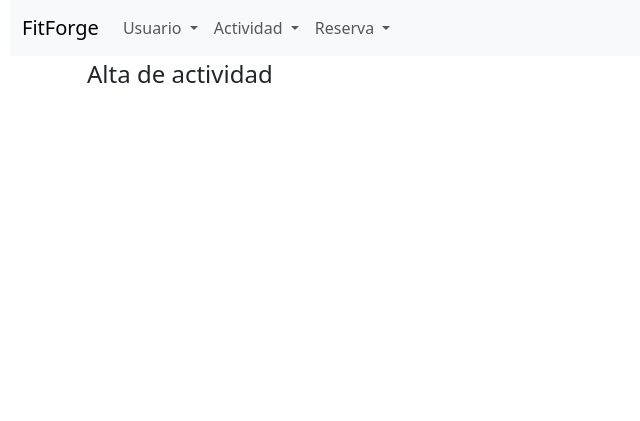
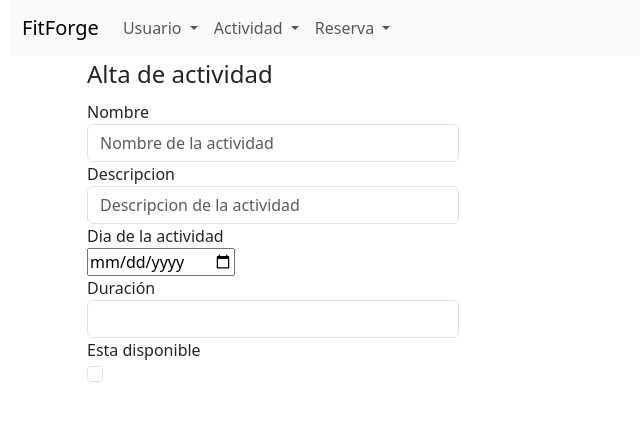
Before and after one commit to FranBonilla88/Proyect_OPT, a PHP site: page /alta_actividad.php in a window 1280 px wide. Shown: the top 421 px of the page, without its empty margins (0-640 px from the left). Run offline with PHP 8.4, Linux system fonts and the light colour scheme.

Commit message:
Continuando proceso de alta

```diff
--- a/alta_actividad.php
+++ b/alta_actividad.php
@@ -3,9 +3,39 @@ include_once("cabecera.html");
 ?>
 <div class="container" id="alta">
     <div class="row">
-        <form class="form-horizontal" action="proceso_alta_componente.php" name="frmAltaActividad" id="frmAltaActividad" method="post">
+        <form class="form-horizontal" action="proceso_alta_actividad.php" name="frmAltaActividad" id="frmAltaActividad" method="post">
             <fieldset>
                 <legend>Alta de actividad</legend>
+                <div>
+                    <label class="col-sm-4" for="txtNombre">Nombre</label>
+                    <div class="col-sm-4">
+                        <input id="txtNombre" name="txtNombre" placeholder="Nombre de la actividad" class="form-control" maxlength="50" type="text">
+                    </div>
+                </div>
+                <div>
+                    <label class="col-sm-4" for="txtDescripcion">Descripcion</label>
+                    <div class="col-sm-4">
+                        <input id="txtDescripcion" name="txtDescripcion" placeholder="Descripcion de la actividad" class="form-control" type="text">
+                    </div>
+                </div>
+                <div>
+                    <label class="col-sm-4" for="dateActivityDay">Dia de la actividad</label>
+                    <div class="col-sm-4">
+                        <input id="dateActivityDay" name="dateActivityDay" type="date">
+                    </div>
+                </div>
+                <div>
+                    <label class="col-sm-4" for="numberDuration">Duración</label>
+                    <div class="col-sm-4">
+                        <input class="form-control" type="number" name="numberDuration" id="numberDuration">
+                    </div>
+                </div>
+                <div>
+                    <label class="col-sm-4" for="boolAvalible">Esta disponible</label>
+                    <div class="col-sm-4">
+                        <input class="form-check-input" type="checkbox" name="boolAvalible" id="boolAvalible">
+                    </div>
+                </div>
             </fieldset>
         </form>
     </div>
```
Also changed, not shown: proceso_alta_actividad.php (added, +11 -0 lines).
